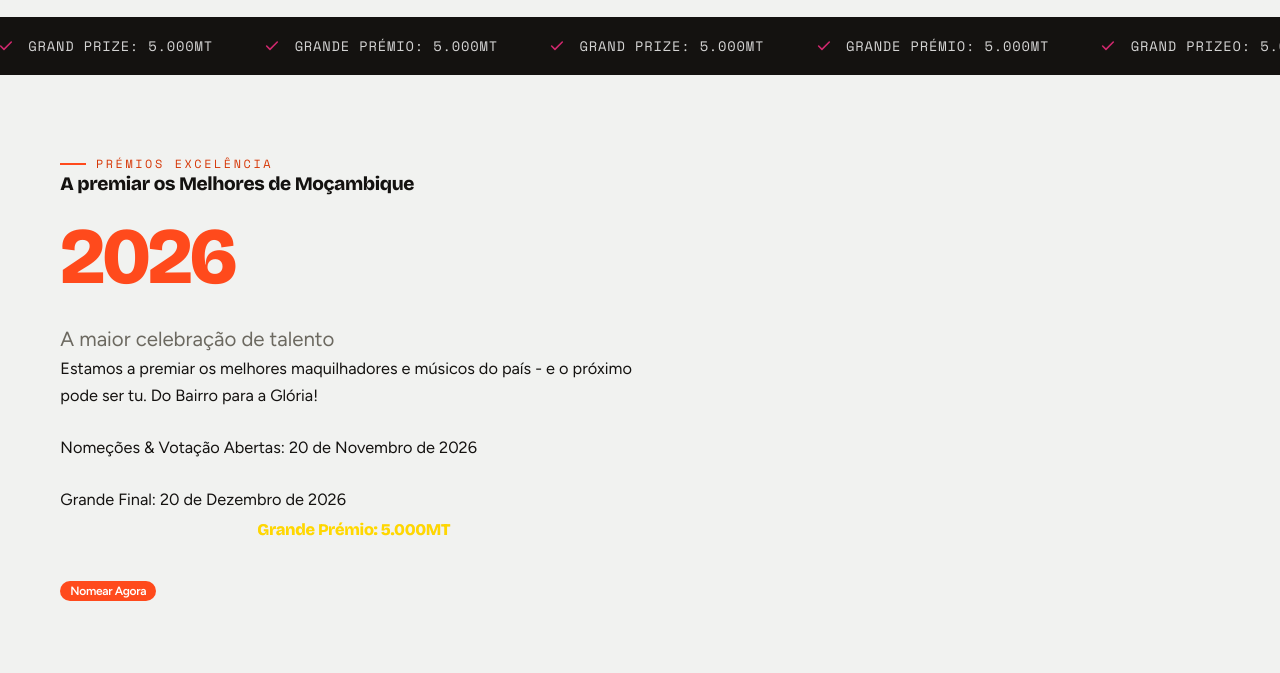
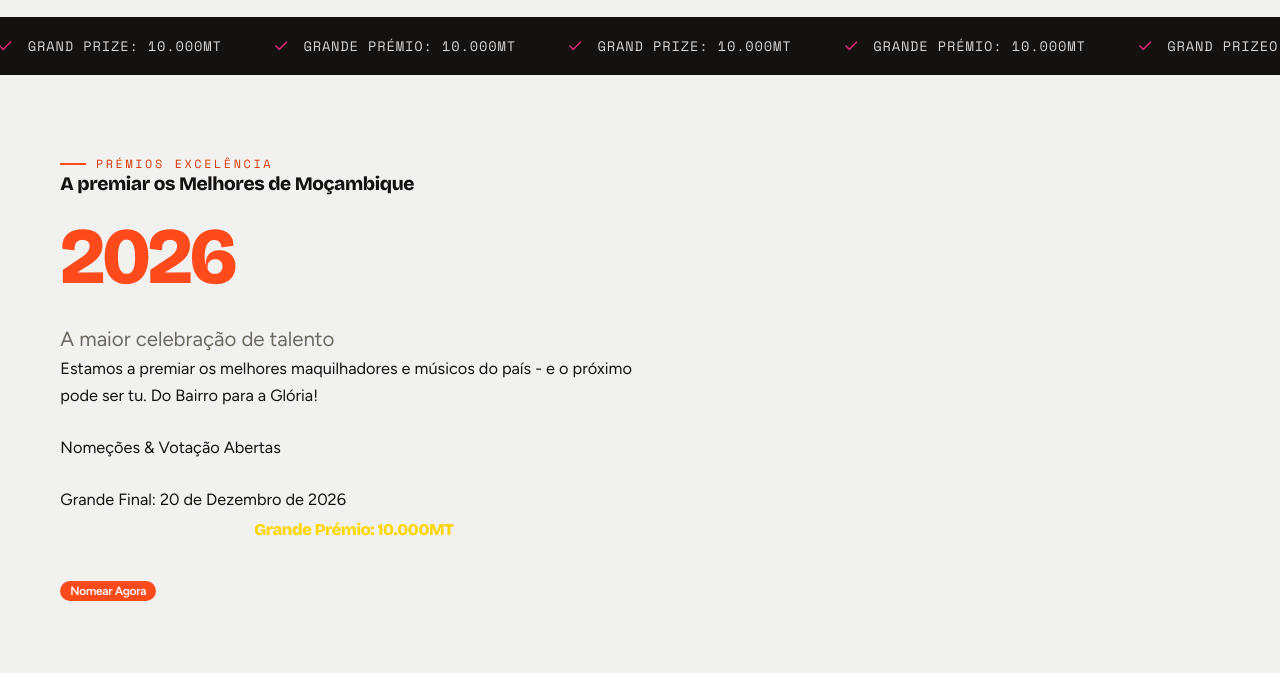
Before and after one commit to hoyiselda/prexcelencia, a plain HTML site: page index.html in a window 1280 px wide. Shown: the part 62-735 px from the top of the page. Drawn offline with nearby package versions, Linux system fonts and the light colour scheme.

Commit message:
Add files via upload

```diff
--- a/index.html
+++ b/index.html
@@ -39,12 +39,12 @@
    <!-- ============ MARQUEE ============ -->
     <div class="marquee" aria-hidden="true">
       <div class="marquee-track">
-        <span class="marquee-item"><svg viewBox="0 0 24 24" fill="none"><path d="M20 6L9 17l-5-5" stroke="currentColor" stroke-width="2.4" stroke-linecap="round" stroke-linejoin="round"/></svg>Grande Prémio: 5.000MT</span>
-        <span class="marquee-item"><svg viewBox="0 0 24 24" fill="none"><path d="M20 6L9 17l-5-5" stroke="currentColor" stroke-width="2.4" stroke-linecap="round" stroke-linejoin="round"/></svg>Grand Prize: 5.000MT</span>
-        <span class="marquee-item"><svg viewBox="0 0 24 24" fill="none"><path d="M20 6L9 17l-5-5" stroke="currentColor" stroke-width="2.4" stroke-linecap="round" stroke-linejoin="round"/></svg>Grande Prémio: 5.000MT</span>
-        <span class="marquee-item"><svg viewBox="0 0 24 24" fill="none"><path d="M20 6L9 17l-5-5" stroke="currentColor" stroke-width="2.4" stroke-linecap="round" stroke-linejoin="round"/></svg>Grand Prize: 5.000MT</span>
-        <span class="marquee-item"><svg viewBox="0 0 24 24" fill="none"><path d="M20 6L9 17l-5-5" stroke="currentColor" stroke-width="2.4" stroke-linecap="round" stroke-linejoin="round"/></svg>Grande Prémio: 5.000MT</span>
-        <span class="marquee-item"><svg viewBox="0 0 24 24" fill="none"><path d="M20 6L9 17l-5-5" stroke="currentColor" stroke-width="2.4" stroke-linecap="round" stroke-linejoin="round"/></svg>Grand Prizeo: 5.000MT</span>
+        <span class="marquee-item"><svg viewBox="0 0 24 24" fill="none"><path d="M20 6L9 17l-5-5" stroke="currentColor" stroke-width="2.4" stroke-linecap="round" stroke-linejoin="round"/></svg>Grande Prémio: 10.000MT</span>
+        <span class="marquee-item"><svg viewBox="0 0 24 24" fill="none"><path d="M20 6L9 17l-5-5" stroke="currentColor" stroke-width="2.4" stroke-linecap="round" stroke-linejoin="round"/></svg>Grand Prize: 10.000MT</span>
+        <span class="marquee-item"><svg viewBox="0 0 24 24" fill="none"><path d="M20 6L9 17l-5-5" stroke="currentColor" stroke-width="2.4" stroke-linecap="round" stroke-linejoin="round"/></svg>Grande Prémio: 10.000MT</span>
+        <span class="marquee-item"><svg viewBox="0 0 24 24" fill="none"><path d="M20 6L9 17l-5-5" stroke="currentColor" stroke-width="2.4" stroke-linecap="round" stroke-linejoin="round"/></svg>Grand Prize: 10.000MT</span>
+        <span class="marquee-item"><svg viewBox="0 0 24 24" fill="none"><path d="M20 6L9 17l-5-5" stroke="currentColor" stroke-width="2.4" stroke-linecap="round" stroke-linejoin="round"/></svg>Grande Prémio: 10.000MT</span>
+        <span class="marquee-item"><svg viewBox="0 0 24 24" fill="none"><path d="M20 6L9 17l-5-5" stroke="currentColor" stroke-width="2.4" stroke-linecap="round" stroke-linejoin="round"/></svg>Grand Prizeo: 10.000MT</span>
       </div>
     </div>
      <!-- ============ MARQUEE ============ -->
@@ -59,10 +59,10 @@
           <h1><span class="stroke">2026</span> </h1>
           <p class="hero-lead">A maior celebração de talento</p>Estamos a premiar os melhores maquilhadores e músicos do país - e o próximo pode ser tu. Do Bairro para a Glória!
           <br>
-          <br>Nomeções & Votação Abertas: 20 de Novembro de 2026
+          <br>Nomeções & Votação Abertas
           <br>
           <br> Grande Final: 20 de Dezembro de 2026
-          <h6><p style="font-weight: 900; font size: 24px; text-align: center; margin: 10px 0; background: linear-gradient(to right,#BF953F, #FCF6BA, #AA771C); -webkit-background-clip: text; webkit-text-fill-color;transparent;">Grande Prémio: 5.000MT</p><h6>
+          <h6><p style="font-weight: 900; font size: 24px; text-align: center; margin: 10px 0; background: linear-gradient(to right,#BF953F, #FCF6BA, #AA771C); -webkit-background-clip: text; webkit-text-fill-color;transparent;">Grande Prémio: 10.000MT</p><h6>
 <div class="hero-actions">
             <a class="btn btn-primary btn-lg" style="padding:4px 10px;font-size:12px" href="nomeações.html">Nomear Agora</a>
             </div>
@@ -84,7 +84,7 @@
           <article class="member">
           <div class="photo-wrap">
            <div class="position-badge">1</div>
-           <div class="votes-badge">39 votos</div>
+           <div class="votes-badge">45 votos</div>
            <img src="assets/img/artists/artist-1.png" alt="Portrait of Devon Carter" width="440" height="550" loading="lazy"></div>
            <h4>Bondie (M1001) <a class="btn btn-primary btn-lg" style="padding:4px 10px;font-size:12px" href="votebondie.html">Vota</a></h4>
              <div class="social-link"><p><a href="www.fb.com" target="_blank">Ver portefólio<a/></p>
```
